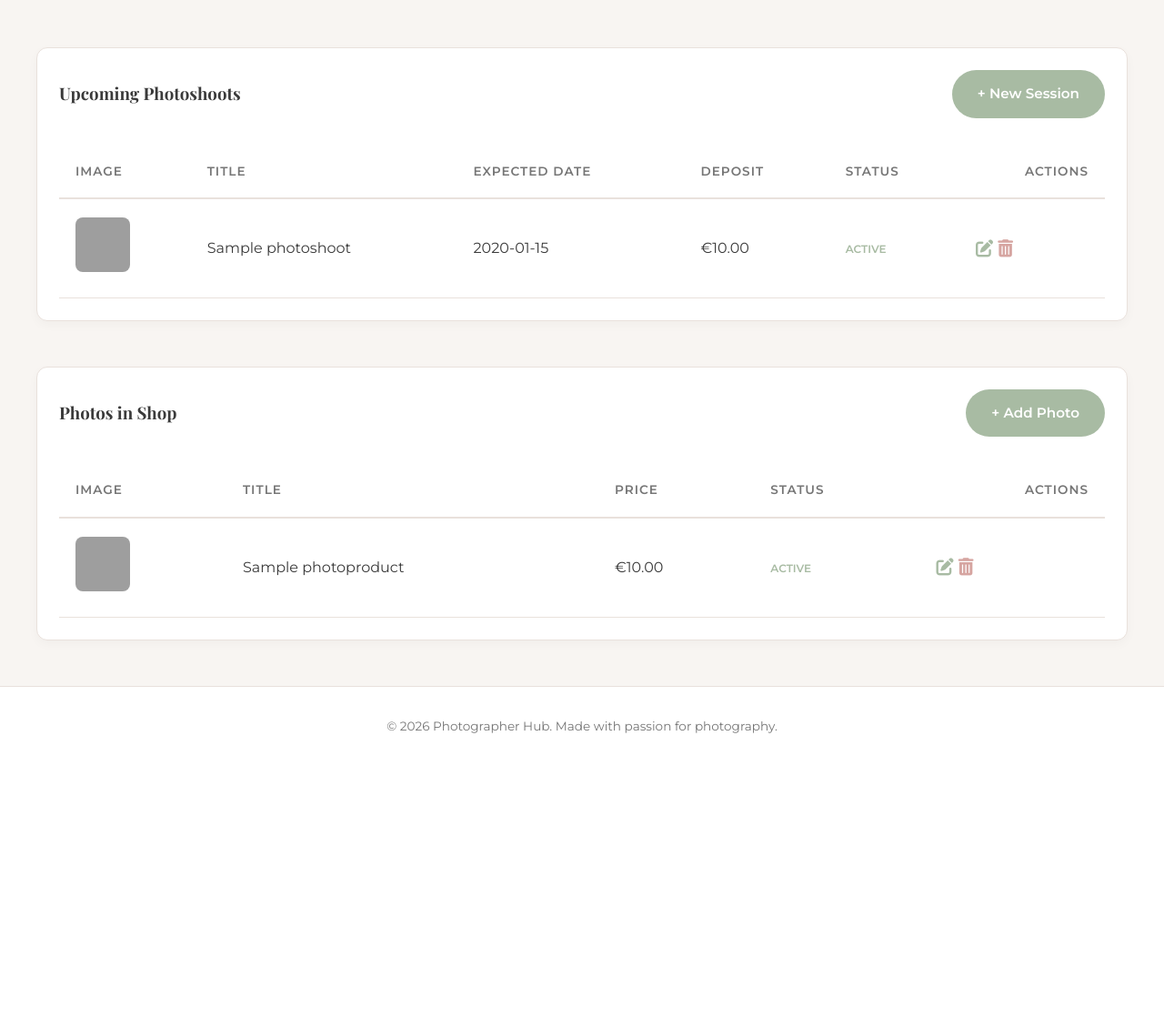
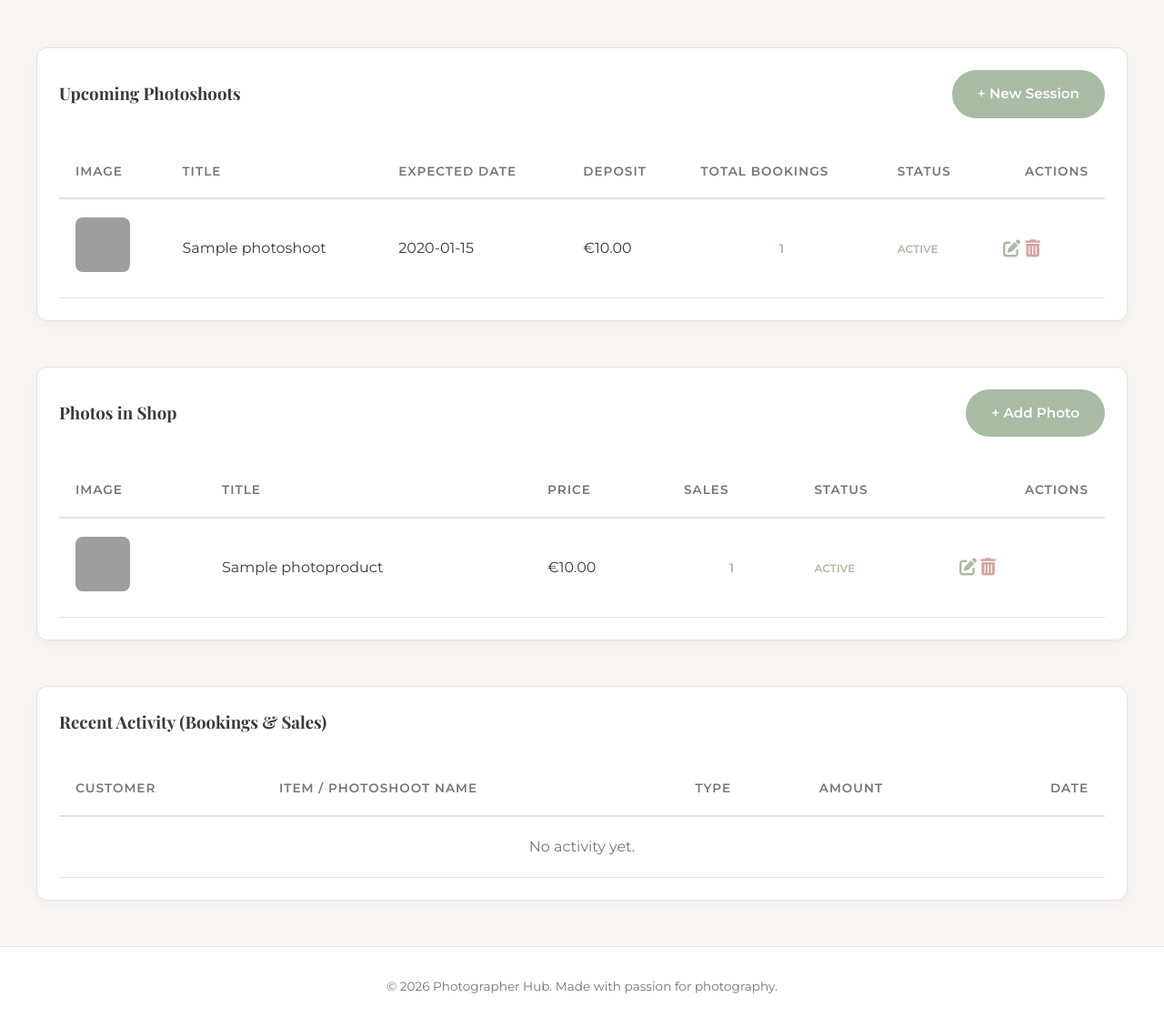
Before and after one commit to Katerynakulik/photographer_hub, a Django app: page /photos/dashboard/ in a window 1280 px wide. Shown: the part 160-1290 px from the top of the page at 91% size. Before the commit the page ends 966 px from the top, so only its background shows below. Run offline with Django 4.2, Linux system fonts and the light colour scheme; a user stored in the database is signed in; tables that the repository leaves empty hold one stand-in row (values such as "Sample post"); some web fonts are replaced; grey boxes are pictures that could not be loaded.

Commit message:
Create pages for email-confirmation and update dashboard

```diff
--- a/products/views.py
+++ b/products/views.py
@@ -5,7 +5,7 @@ from django.urls import reverse
 from .models import PhotoProduct
 from bookings.models import Photoshoot
 from .forms import PhotoProductForm, PhotoshootForm
-from checkout.models import PurchasedPhoto
+from checkout.models import Order, PurchasedPhoto
 from django.db.models import ProtectedError
 from django.db.models import Count
 
@@ -37,10 +37,11 @@ def dashboard(request):
     """ Photographer's main management dashboard """
     products = PhotoProduct.objects.annotate(purchase_count=Count('purchasedphoto')).order_by('-created_at')
     sessions = Photoshoot.objects.annotate(booking_count=Count('bookings')).order_by('-created_at')
-
+    recent_orders = Order.objects.filter(status="paid").order_by('-created_at')[:5]
     return render(request, 'products/dashboard.html', {
         'products': products,
         'sessions': sessions,
+        'recent_orders': recent_orders,
     })
 
 def photoshoot_detail(request, pk):
--- a/templates/products/dashboard.html
+++ b/templates/products/dashboard.html
@@ -18,6 +18,7 @@
                     <th>Title</th>
                     <th>Expected Date</th>
                     <th>Deposit</th>
+                    <th class="text-center">Total Bookings</th>
                     <th>Status</th>
                     <th style="text-align: right;">Actions</th>
                 </tr>
@@ -29,13 +30,14 @@
                         {% if session.image %}
                         <img src="https://res.cloudinary.com/drscildms/image/upload/f_auto,q_auto,w_100,c_fill/v1/{{ session.image }}"
                             class="admin-thumb">
-                        {% else %}
-                        <div class="admin-thumb-placeholder">No Image</div>
                         {% endif %}
                     </td>
                     <td>{{ session.title }}</td>
                     <td>{{ session.expected_dates }}</td>
                     <td>€{{ session.deposit_price }}</td>
+                    <td class="text-center">
+                        <span class="tagline-accent" style="font-weight: 700;">{{ session.booking_count }}</span>
+                    </td>
                     <td>
                         <span class="status-tag {% if session.is_active %}active{% endif %}">
                             {% if session.is_active %}Active{% else %}Draft{% endif %}
@@ -46,11 +48,10 @@
                             <a href="{% url 'edit_session' session.pk %}" class="admin-action-btn" title="Edit Session">
                                 <i class="fa-solid fa-pen-to-square"></i>
                             </a>
-
                             <form action="{% url 'delete_session' session.pk %}" method="POST" style="display:inline;">
                                 {% csrf_token %}
                                 <button type="button" class="admin-action-btn delete-btn confirm-delete"
-                                    data-message="Are you sure you want to delete the '{{ session.title }}' photoshoot? This action cannot be undone."
+                                    data-message="Are you sure you want to delete '{{ session.title }}'?"
                                     style="background:none; border:none; cursor:pointer; color: var(--hover-color); padding: 0;">
                                     <i class="fa-solid fa-trash-can"></i>
                                 </button>
@@ -58,30 +59,25 @@
                         </div>
                     </td>
                 </tr>
-                {% empty %}
-                <tr>
-                    <td colspan="6" class="text-center py-5 text-muted">
-                        <i class="fa-solid fa-calendar-xmark u-mb-4" style="font-size: 2rem; display: block; opacity: 0.3;"></i>
-                        No photoshoots created yet.
-                    </td>
-                </tr>
                 {% endfor %}
             </tbody>
         </table>
     </div>
+
+
 
     <div class="card u-mb-5">
         <div class="u-flex-between u-mb-4">
             <h3 class="serif-title">Photos in Shop</h3>
             <a href="{% url 'add_product' %}" class="btn btn-primary">+ Add Photo</a>
         </div>
-
         <table class="admin-table">
             <thead>
                 <tr>
                     <th>Image</th>
                     <th>Title</th>
                     <th>Price</th>
+                    <th class="text-center">Sales</th>
                     <th>Status</th>
                     <th style="text-align: right;">Actions</th>
                 </tr>
@@ -95,6 +91,9 @@
                     </td>
                     <td>{{ product.title }}</td>
                     <td>€{{ product.price }}</td>
+                    <td class="text-center">
+                        <span class="tagline-accent">{{ product.purchase_count }}</span>
+                    </td>
                     <td>
                         <span class="status-tag {% if product.is_active %}active{% endif %}">
                             {% if product.is_active %}Active{% else %}Hidden{% endif %}
@@ -102,24 +101,59 @@
                     </td>
                     <td>
                         <div class="u-flex" style="gap: 20px; justify-content: flex-end;">
-                            <a href="{% url 'edit_product' product.pk %}" class="admin-action-btn" title="Edit">
-                                <i class="fa-solid fa-pen-to-square"></i>
-                            </a>
-
+                            <a href="{% url 'edit_product' product.pk %}" class="admin-action-btn"><i
+                                    class="fa-solid fa-pen-to-square"></i></a>
                             <form action="{% url 'delete_product' product.pk %}" method="POST" style="display:inline;">
                                 {% csrf_token %}
                                 <button type="button" class="admin-action-btn delete-btn confirm-delete"
-                                    data-message="Are you sure you want to delete this photo?"
-                                    style="background:none; border:none; cursor:pointer; color: var(--hover-color); padding: 0;">
+                                    style="background:none; border:none; color: var(--hover-color); padding: 0;">
                                     <i class="fa-solid fa-trash-can"></i>
                                 </button>
                             </form>
                         </div>
                     </td>
                 </tr>
+                {% endfor %}
+            </tbody>
+        </table>
+    </div>
+    <div class="card u-mb-5">
+        <h3 class="serif-title u-mb-4">Recent Activity (Bookings & Sales)</h3>
+        <table class="admin-table">
+            <thead>
+                <tr>
+                    <th>Customer</th>
+                    <th>Item / Photoshoot Name</th>
+                    <th>Type</th>
+                    <th>Amount</th>
+                    <th style="text-align: right;">Date</th>
+                </tr>
+            </thead>
+            <tbody>
+                {% for order in recent_orders %}
+                {% for booking in order.bookings.all %}
+                <tr>
+                    <td><strong>{{ order.user.userprofile.user.get_full_name|default:order.user.username }}</strong>
+                    </td>
+                    <td>{{ booking.photoshoot.title }}</td>
+                    <td><span class="status-tag active">Booking</span></td>
+                    <td>€{{ booking.photoshoot.deposit_price }}</td>
+                    <td style="text-align: right;" class="text-muted">{{ order.created_at|date:"d M Y" }}</td>
+                </tr>
+                {% endfor %}
+
+                {% for purchase in order.purchasedphoto_set.all %}
+                <tr>
+                    <td>{{ order.user.username }}</td>
+                    <td>{{ purchase.product.title }}</td>
+                    <td><span class="status-tag">Photo License</span></td>
+                    <td>€{{ purchase.product.price }}</td>
+                    <td style="text-align: right;" class="text-muted">{{ order.created_at|date:"d M Y" }}</td>
+                </tr>
+                {% endfor %}
                 {% empty %}
                 <tr>
-                    <td colspan="5" class="text-center py-5 text-muted">No photos in shop yet.</td>
+                    <td colspan="5" class="text-center py-4 text-muted">No activity yet.</td>
                 </tr>
                 {% endfor %}
             </tbody>
```
Also changed, not shown: templates/account/confirm_email.html (added, +27 -0 lines), templates/account/verification_sent.html (added, +20 -0 lines).
